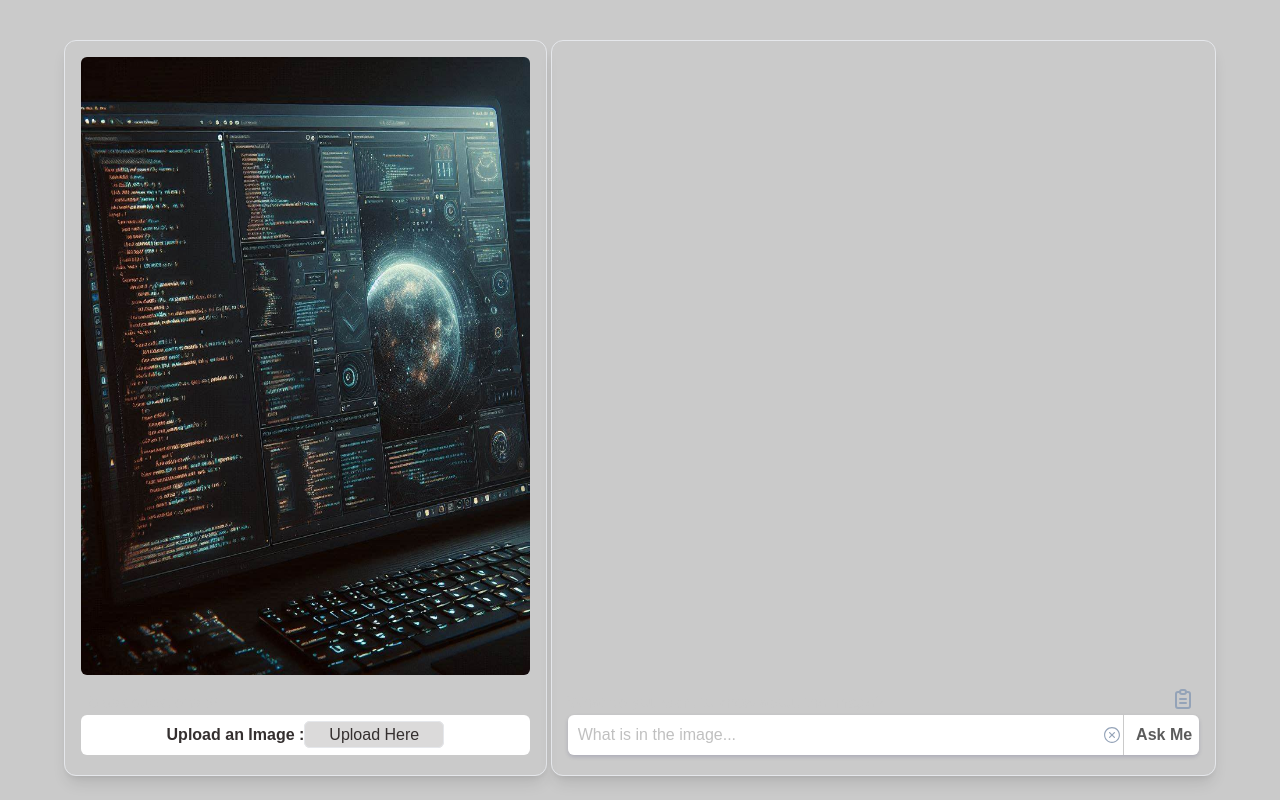
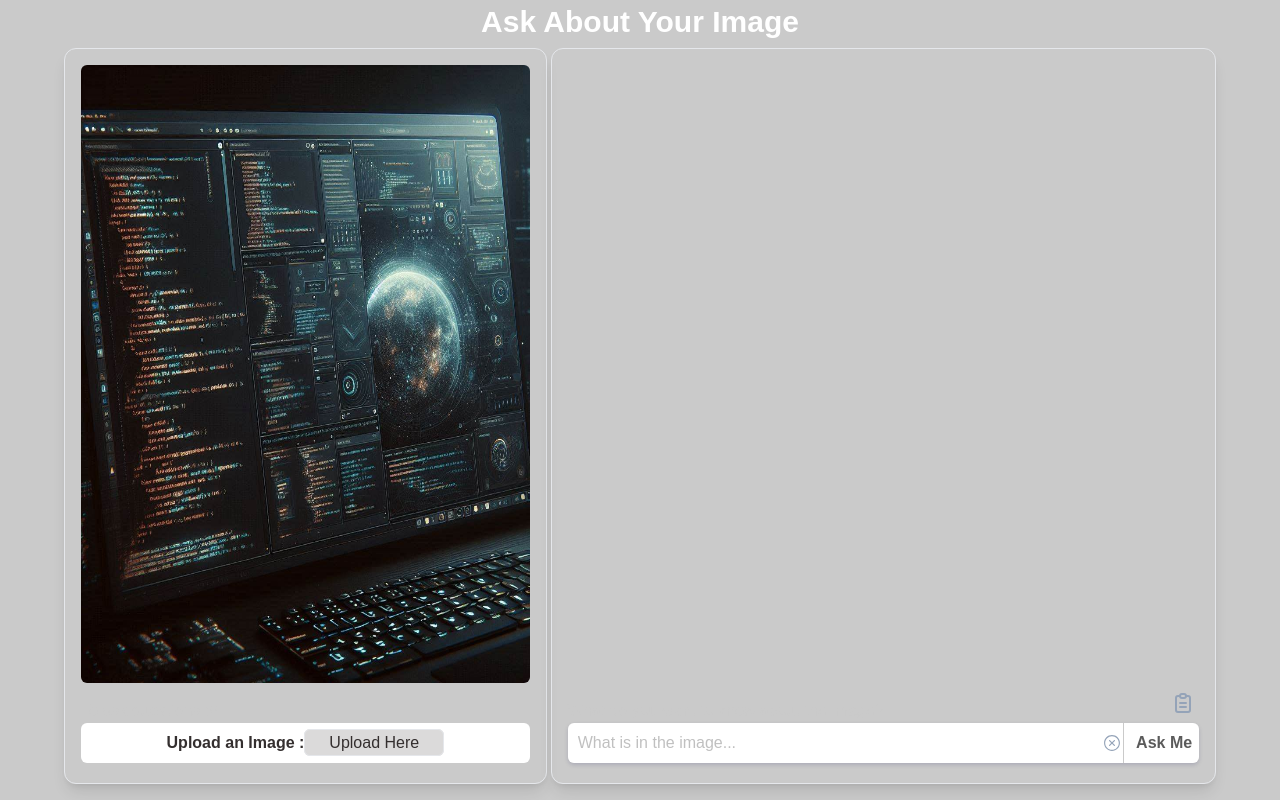
Before and after one commit to viveksharma004/geminiModel, a React (Create React App) app: page / in a window 1280 px wide. Built offline with nearby package versions, Linux system fonts and the light colour scheme; no server answers.

Commit message:
Update App.js

```diff
--- a/src/App.js
+++ b/src/App.js
@@ -31,7 +31,7 @@ function App() {
 
   const connecting = async () => {
     try {
-      const res = await fetch("http://localhost:8000/", {
+      const res = await fetch("https://gemini-model-server.onrender.com/", {
         method: "GET",
         headers: {
           "Content-type": "application/json",
@@ -114,13 +114,16 @@ function App() {
   return (
     <>
       <div className="app ">
-        <section className="flex flex-col mt-10 gap-1 md:flex-row md:flex-nowrap sm:flex-row sm:flex-wrap  lg:flex-row lg:flex-nowrap">
+          <div className="text-center  top-0 dark:bg-gray-600 rounded-b-md">
+          <h1 className='p-1 text-3xl font-bold text-white font-sans-serif'>Ask About Your Image</h1>
+          </div>
+        <section className="flex flex-col mt-1 gap-1 md:flex-row md:flex-nowrap sm:flex-row sm:flex-wrap  lg:flex-row lg:flex-nowrap">
           {/* <div className="max-h-[90%] w-[38%]"> */}
             <div
-              className=" shadow-lg lg:w-[42vw] h-[92vh]  border  border-1  dark:bg-gray-600 dark:border-gray-600 flex flex-col
+              className=" shadow-lg h-[80vh] lg:w-[42vw] lg:h-[92vh]  border  border-1  dark:bg-gray-600 dark:border-gray-600 flex flex-col
                 gap-4 p-4 rounded-xl
                 border-[#00095]  hover:shadow-xl hover:dark:border-gray-900 hover:border-3
-                transition ease-out sm:w-[90vw] sm:h-[92vh] md:w-[45vw]"
+                transition ease-out sm:w-[90vw] sm:h-[92vh] md:w-[45vw] md:h-[92vh]"
               >
               <div className="max-h-[88%] min-h-[88%]   min-w-full dark:bg-gray-500 rounded-md">
                 <img
@@ -185,7 +188,7 @@ function App() {
                       copyToClipboard(response);
                     }
                   }}
-                  className="absolute left-[95%] bottom-[4px] hover:border hover:border-1  hover:text-slate-700  hover:border-slate-700  pl-1 pr-1 rounded-xl hover:bg-slate-500"
+                  className="absolute left-[95%] bottom-[4px] hover:border hover:border-1  hover:text-slate-700  hover:border-slate-700  p-1 rounded-full hover:bg-slate-500"
                 >
                   <TbClipboardText
                     size={24}
```
